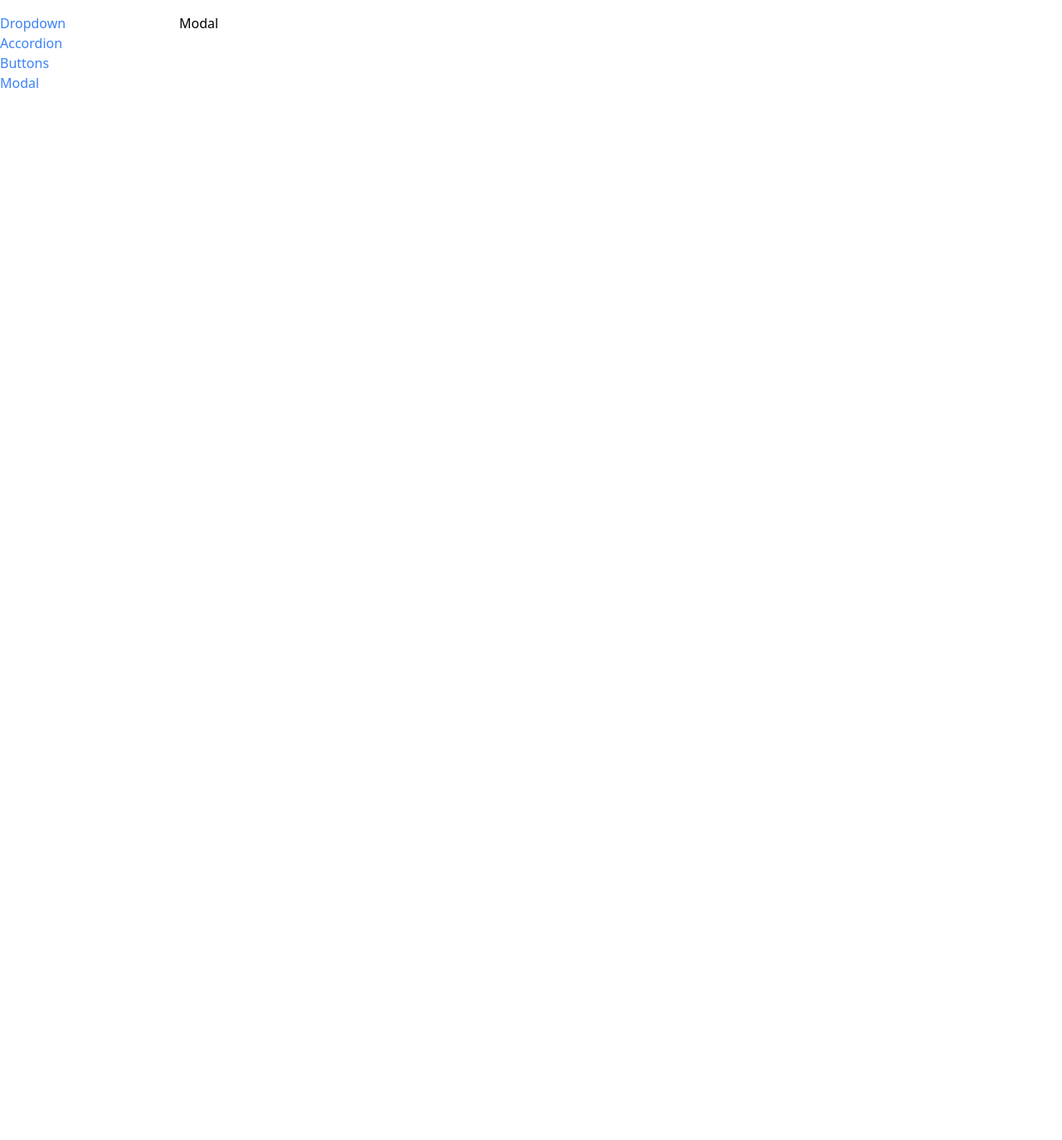
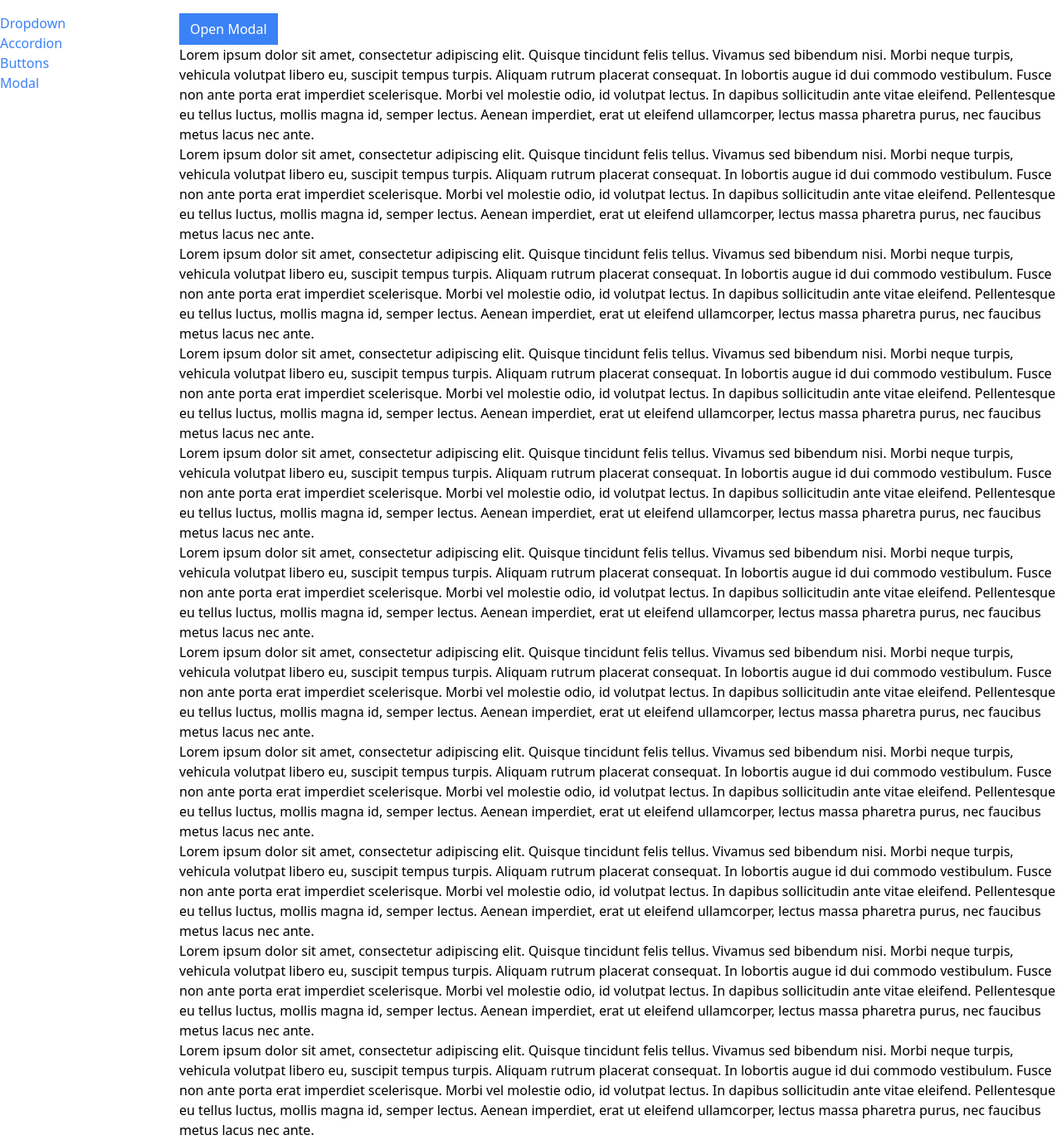
Before and after one commit to radu-bordea/React-Comps, a React (Create React App) app: page /modal in a window 1280 px wide. Shown: the whole page at 83% size. Before the commit the page ends 800 px from the top, so only its background shows below. Built offline with nearby package versions, Linux system fonts and the light colour scheme.

Commit message:
finish modal-portal

```diff
--- a/public/index.html
+++ b/public/index.html
@@ -39,5 +39,6 @@
       To begin the development, run `npm start` or `yarn start`.
       To create a production bundle, use `npm run build` or `yarn build`.
     -->
+    <div class="modal-container"></div>
   </body>
 </html>
--- a/src/components/Modal.js
+++ b/src/components/Modal.js
@@ -1,5 +1,30 @@
-function Modal() {
-  return <div>Modal</div>;
+import { useEffect } from "react";
+import ReactDOM from "react-dom";
+
+function Modal({ onClose, children, actionBar }) {
+  useEffect(() => {
+    document.body.classList.add("overflow-hidden");
+
+    return () => {
+      document.body.classList.remove("overflow-hidden");
+    };
+  }, []);
+
+  return ReactDOM.createPortal(
+    <div>
+      <div
+        onClick={onClose}
+        className="fixed inset-0 bg-gray-300 opacity-80"
+      ></div>
+      <div className="fixed inset-40 p-10 bg-white">
+        <div className="flex flex-col justify-between h-full">
+          {children}
+          <div className="flex justify-end">{actionBar}</div>
+        </div>
+      </div>
+    </div>,
+    document.querySelector(".modal-container")
+  );
 }
 
 export default Modal;
--- a/src/pages/ModalPage.js
+++ b/src/pages/ModalPage.js
@@ -1,9 +1,158 @@
+import { useState } from "react";
+import Button from "../components/Button";
 import Modal from "../components/Modal";
 
 function ModalPage() {
+  const [showModal, setShowModal] = useState(false);
+
+  const handleClick = () => {
+    setShowModal(true);
+  };
+
+  const handleClose = () => {
+    setShowModal(false);
+  };
+
+  const actionBar = (
+    <div>
+      <Button onClick={handleClose} primary>
+        I Accept
+      </Button>
+    </div>
+  );
+  const modal = (
+    <Modal onClose={handleClose} actionBar={actionBar}>
+      <p>Here is an important agreement for you to accept</p>
+    </Modal>
+  );
+
   return (
-    <div>
-      <Modal />
+    <div className="relative">
+      <Button onClick={handleClick} primary>
+        Open Modal
+      </Button>
+      {showModal && modal}
+      <p>
+        Lorem ipsum dolor sit amet, consectetur adipiscing elit. Quisque
+        tincidunt felis tellus. Vivamus sed bibendum nisi. Morbi neque turpis,
+        vehicula volutpat libero eu, suscipit tempus turpis. Aliquam rutrum
+        placerat consequat. In lobortis augue id dui commodo vestibulum. Fusce
+        non ante porta erat imperdiet scelerisque. Morbi vel molestie odio, id
+        volutpat lectus. In dapibus sollicitudin ante vitae eleifend.
+        Pellentesque eu tellus luctus, mollis magna id, semper lectus. Aenean
+        imperdiet, erat ut eleifend ullamcorper, lectus massa pharetra purus,
+        nec faucibus metus lacus nec ante.
+      </p>
+      <p>
+        Lorem ipsum dolor sit amet, consectetur adipiscing elit. Quisque
+        tincidunt felis tellus. Vivamus sed bibendum nisi. Morbi neque turpis,
+        vehicula volutpat libero eu, suscipit tempus turpis. Aliquam rutrum
+        placerat consequat. In lobortis augue id dui commodo vestibulum. Fusce
+        non ante porta erat imperdiet scelerisque. Morbi vel molestie odio, id
+        volutpat lectus. In dapibus sollicitudin ante vitae eleifend.
+        Pellentesque eu tellus luctus, mollis magna id, semper lectus. Aenean
+        imperdiet, erat ut eleifend ullamcorper, lectus massa pharetra purus,
+        nec faucibus metus lacus nec ante.
+      </p>
+      <p>
+        Lorem ipsum dolor sit amet, consectetur adipiscing elit. Quisque
+        tincidunt felis tellus. Vivamus sed bibendum nisi. Morbi neque turpis,
+        vehicula volutpat libero eu, suscipit tempus turpis. Aliquam rutrum
+        placerat consequat. In lobortis augue id dui commodo vestibulum. Fusce
+        non ante porta erat imperdiet scelerisque. Morbi vel molestie odio, id
+        volutpat lectus. In dapibus sollicitudin ante vitae eleifend.
+        Pellentesque eu tellus luctus, mollis magna id, semper lectus. Aenean
+        imperdiet, erat ut eleifend ullamcorper, lectus massa pharetra purus,
+        nec faucibus metus lacus nec ante.
+      </p>
+      <p>
+        Lorem ipsum dolor sit amet, consectetur adipiscing elit. Quisque
+        tincidunt felis tellus. Vivamus sed bibendum nisi. Morbi neque turpis,
+        vehicula volutpat libero eu, suscipit tempus turpis. Aliquam rutrum
+        placerat consequat. In lobortis augue id dui commodo vestibulum. Fusce
+        non ante porta erat imperdiet scelerisque. Morbi vel molestie odio, id
+        volutpat lectus. In dapibus sollicitudin ante vitae eleifend.
+        Pellentesque eu tellus luctus, mollis magna id, semper lectus. Aenean
+        imperdiet, erat ut eleifend ullamcorper, lectus massa pharetra purus,
+        nec faucibus metus lacus nec ante.
+      </p>
+      <p>
+        Lorem ipsum dolor sit amet, consectetur adipiscing elit. Quisque
+        tincidunt felis tellus. Vivamus sed bibendum nisi. Morbi neque turpis,
+        vehicula volutpat libero eu, suscipit tempus turpis. Aliquam rutrum
+        placerat consequat. In lobortis augue id dui commodo vestibulum. Fusce
+        non ante porta erat imperdiet scelerisque. Morbi vel molestie odio, id
+        volutpat lectus. In dapibus sollicitudin ante vitae eleifend.
+        Pellentesque eu tellus luctus, mollis magna id, semper lectus. Aenean
+        imperdiet, erat ut eleifend ullamcorper, lectus massa pharetra purus,
+        nec faucibus metus lacus nec ante.
+      </p>
+      <p>
+        Lorem ipsum dolor sit amet, consectetur adipiscing elit. Quisque
+        tincidunt felis tellus. Vivamus sed bibendum nisi. Morbi neque turpis,
+        vehicula volutpat libero eu, suscipit tempus turpis. Aliquam rutrum
+        placerat consequat. In lobortis augue id dui commodo vestibulum. Fusce
+        non ante porta erat imperdiet scelerisque. Morbi vel molestie odio, id
+        volutpat lectus. In dapibus sollicitudin ante vitae eleifend.
+        Pellentesque eu tellus luctus, mollis magna id, semper lectus. Aenean
+        imperdiet, erat ut eleifend ullamcorper, lectus massa pharetra purus,
+        nec faucibus metus lacus nec ante.
+      </p>
+      <p>
+        Lorem ipsum dolor sit amet, consectetur adipiscing elit. Quisque
+        tincidunt felis tellus. Vivamus sed bibendum nisi. Morbi neque turpis,
+        vehicula volutpat libero eu, suscipit tempus turpis. Aliquam rutrum
+        placerat consequat. In lobortis augue id dui commodo vestibulum. Fusce
+        non ante porta erat imperdiet scelerisque. Morbi vel molestie odio, id
+        volutpat lectus. In dapibus sollicitudin ante vitae eleifend.
+        Pellentesque eu tellus luctus, mollis magna id, semper lectus. Aenean
+        imperdiet, erat ut eleifend ullamcorper, lectus massa pharetra purus,
+        nec faucibus metus lacus nec ante.
+      </p>
+      <p>
+        Lorem ipsum dolor sit amet, consectetur adipiscing elit. Quisque
+        tincidunt felis tellus. Vivamus sed bibendum nisi. Morbi neque turpis,
+        vehicula volutpat libero eu, suscipit tempus turpis. Aliquam rutrum
+        placerat consequat. In lobortis augue id dui commodo vestibulum. Fusce
+        non ante porta erat imperdiet scelerisque. Morbi vel molestie odio, id
+        volutpat lectus. In dapibus sollicitudin ante vitae eleifend.
+        Pellentesque eu tellus luctus, mollis magna id, semper lectus. Aenean
+        imperdiet, erat ut eleifend ullamcorper, lectus massa pharetra purus,
+        nec faucibus metus lacus nec ante.
+      </p>
+      <p>
+        Lorem ipsum dolor sit amet, consectetur adipiscing elit. Quisque
+        tincidunt felis tellus. Vivamus sed bibendum nisi. Morbi neque turpis,
+        vehicula volutpat libero eu, suscipit tempus turpis. Aliquam rutrum
+        placerat consequat. In lobortis augue id dui commodo vestibulum. Fusce
+        non ante porta erat imperdiet scelerisque. Morbi vel molestie odio, id
+        volutpat lectus. In dapibus sollicitudin ante vitae eleifend.
+        Pellentesque eu tellus luctus, mollis magna id, semper lectus. Aenean
+        imperdiet, erat ut eleifend ullamcorper, lectus massa pharetra purus,
+        nec faucibus metus lacus nec ante.
+      </p>
+      <p>
+        Lorem ipsum dolor sit amet, consectetur adipiscing elit. Quisque
+        tincidunt felis tellus. Vivamus sed bibendum nisi. Morbi neque turpis,
+        vehicula volutpat libero eu, suscipit tempus turpis. Aliquam rutrum
+        placerat consequat. In lobortis augue id dui commodo vestibulum. Fusce
+        non ante porta erat imperdiet scelerisque. Morbi vel molestie odio, id
+        volutpat lectus. In dapibus sollicitudin ante vitae eleifend.
+        Pellentesque eu tellus luctus, mollis magna id, semper lectus. Aenean
+        imperdiet, erat ut eleifend ullamcorper, lectus massa pharetra purus,
+        nec faucibus metus lacus nec ante.
+      </p>
+      <p>
+        Lorem ipsum dolor sit amet, consectetur adipiscing elit. Quisque
+        tincidunt felis tellus. Vivamus sed bibendum nisi. Morbi neque turpis,
+        vehicula volutpat libero eu, suscipit tempus turpis. Aliquam rutrum
+        placerat consequat. In lobortis augue id dui commodo vestibulum. Fusce
+        non ante porta erat imperdiet scelerisque. Morbi vel molestie odio, id
+        volutpat lectus. In dapibus sollicitudin ante vitae eleifend.
+        Pellentesque eu tellus luctus, mollis magna id, semper lectus. Aenean
+        imperdiet, erat ut eleifend ullamcorper, lectus massa pharetra purus,
+        nec faucibus metus lacus nec ante.
+      </p>
     </div>
   );
 }
```
